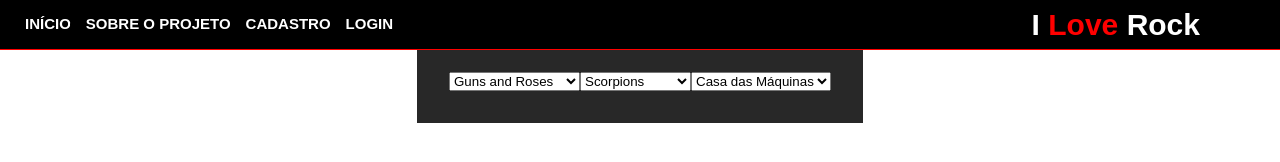
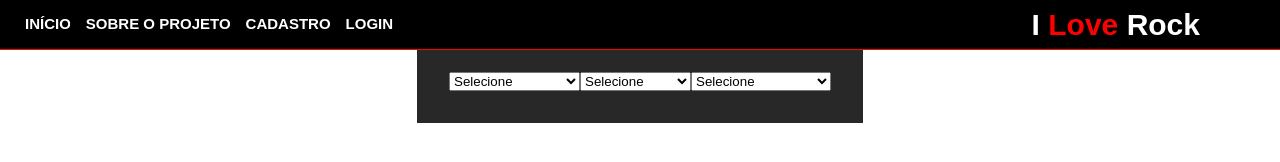
Before and after one commit to Nathan099-dev/ILoveRock, a plain HTML site: page PROJETO_PESSOAL_1ADS/site/html/dasboard.html in a window 1280 px wide. Drawn offline with Linux system fonts and the light colour scheme.

Commit message:
Adição de nova opção de select

```diff
--- a/PROJETO_PESSOAL_1ADS/site/html/dasboard.html
+++ b/PROJETO_PESSOAL_1ADS/site/html/dasboard.html
@@ -32,6 +32,7 @@
                     <div class="dashboard-content">
 
                         <select id="bandas_heavi_metal">
+                            <option value="0">Selecione</option>
                             <option value="1">Guns and Roses</option>
                             <option value="2">System of a Down</option>
                             <option value="3">Slipknot</option>
@@ -54,6 +55,7 @@
                         </select>
 
                         <select id="bandas_hard_rock">
+                            <option value="0">Selecione</option>
                             <option value="1">Scorpions</option>
                             <option value="2">Queen</option>
                             <option value="3">Bon Jovi</option>
@@ -77,6 +79,7 @@
                         </select>
 
                         <select id="banda_progressivo">
+                            <option value="0">Selecione</option>
                             <option value="1">Casa das Máquinas</option>
                             <option value="2">Kansas</option>
                             <option value="3">Rush</option>
```
